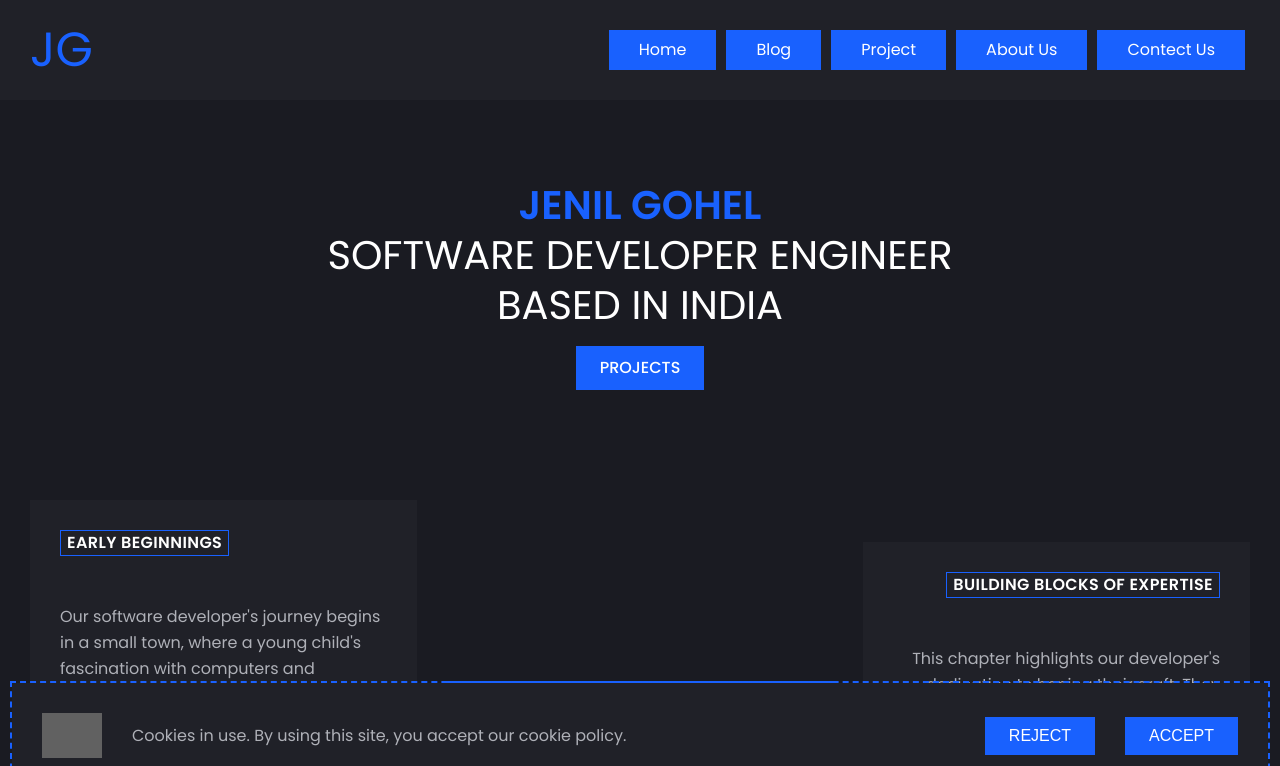
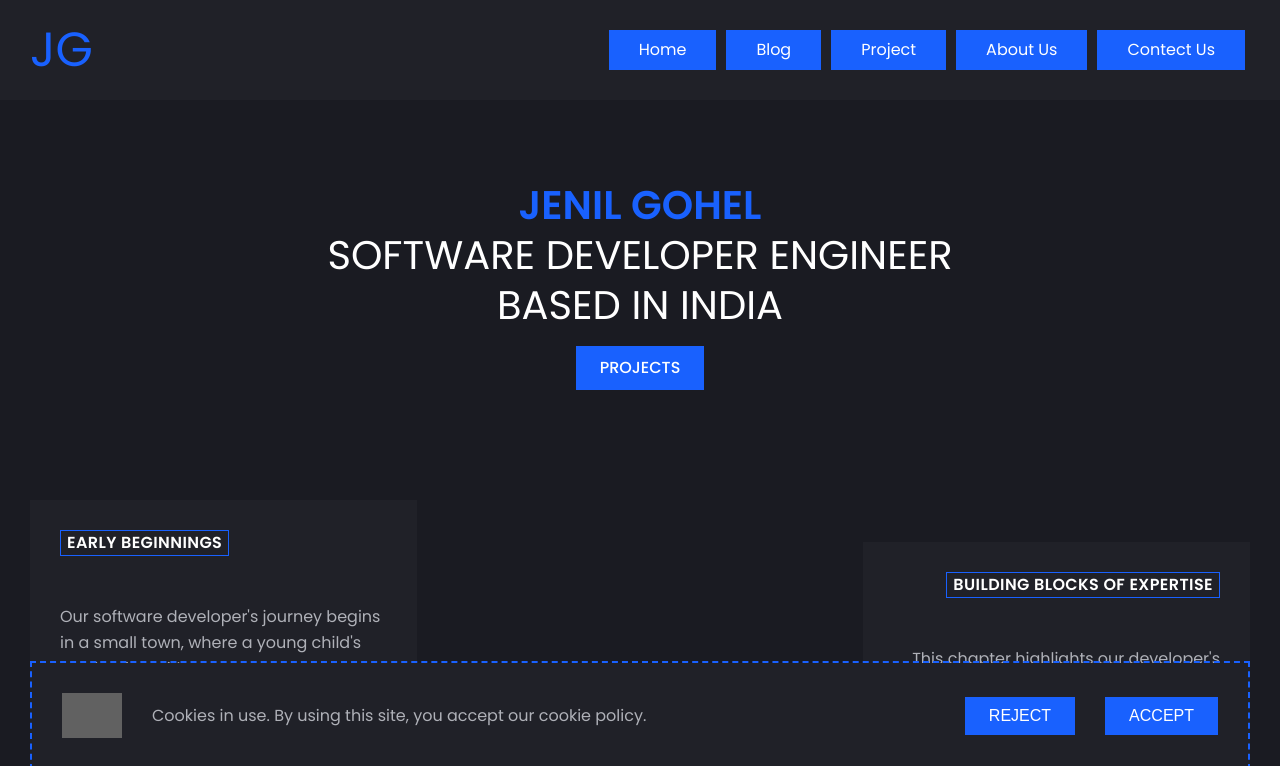
Before and after one commit to JenilGohel817/JenilGohel, a React (Create React App) app in the folder client/: page / in a window 1280 px wide. Shown: the top 766 px of the page. Built offline with nearby package versions, Linux system fonts and the light colour scheme; grey boxes are pictures that could not be loaded.

Commit message:
css update

```diff
--- a/client/src/assets/css/index.css
+++ b/client/src/assets/css/index.css
@@ -340,9 +340,9 @@ p {
 
 .Cookie-Outer {
   position: fixed;
-  bottom: 10px;
-  margin: 0 10px;
-  width: calc(100% - 20px);
+  bottom: 30px;
+  margin: 0 30px;
+  width: calc(100% - 60px);
   max-width: 100%;
   transition: bottom 0.5s ease-in-out 0s;
   border: 2px dashed var(--jg-secondary);
```
